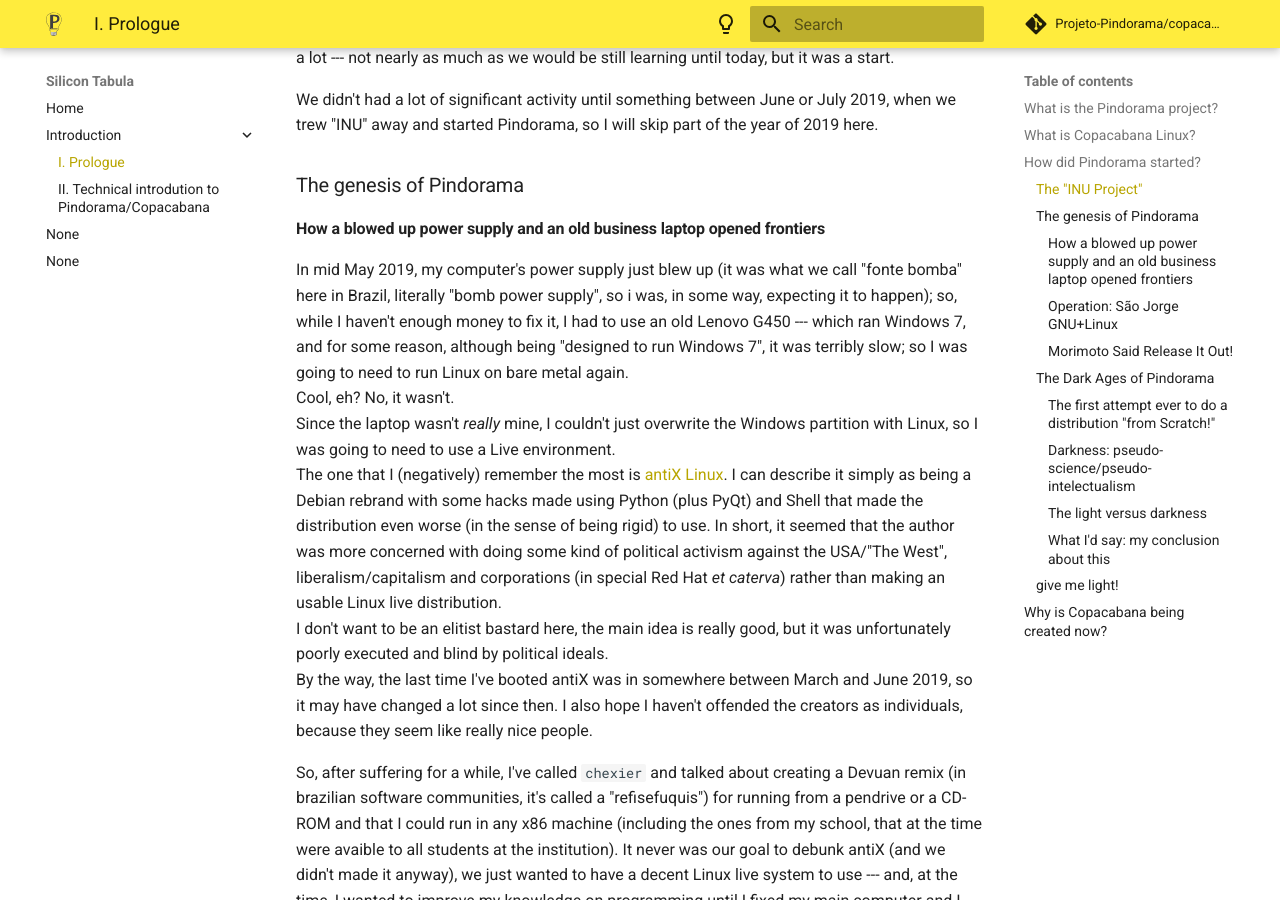
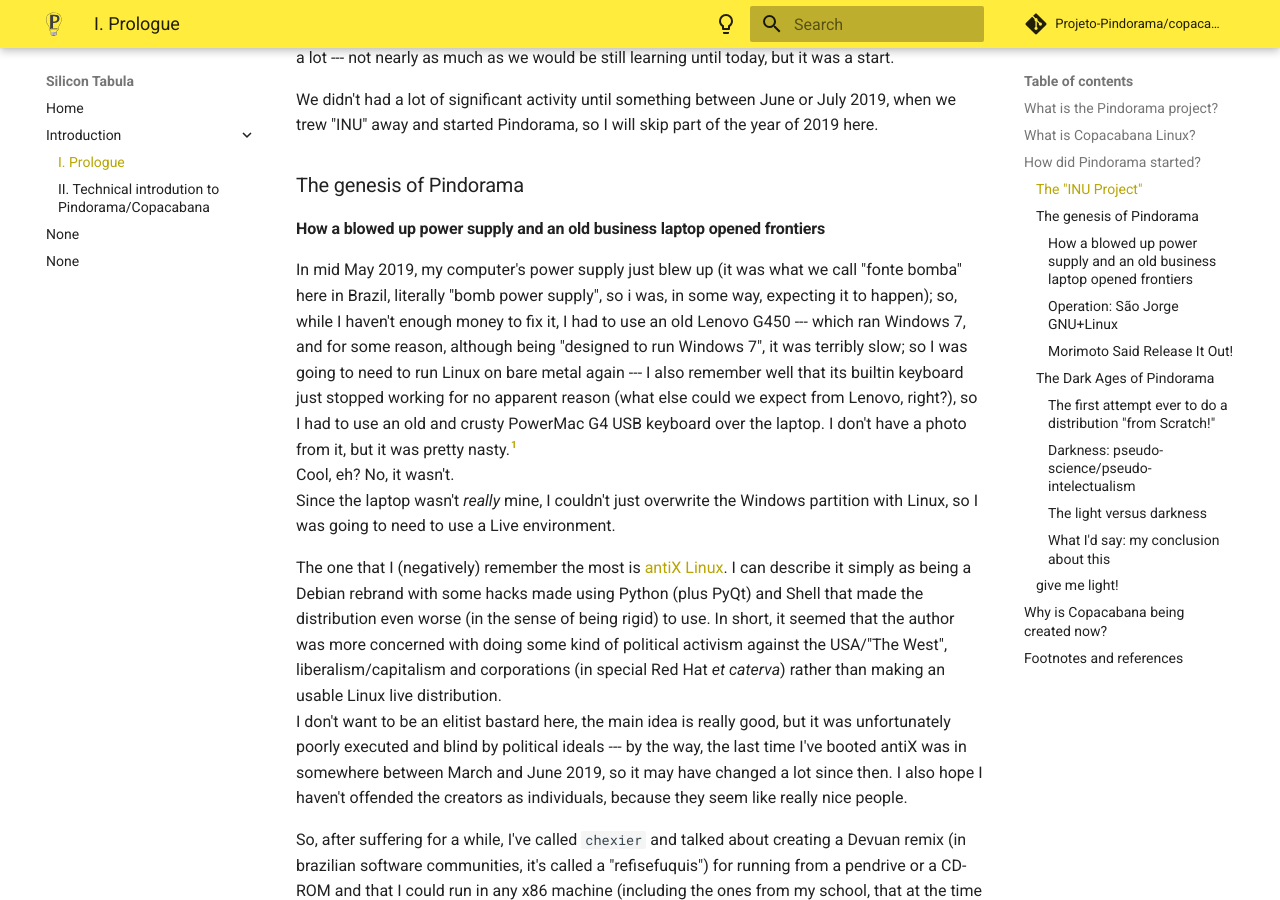
Before and after one commit to Projeto-Pindorama/copacabana, an MkDocs documentation site: the page built from docs/docs/intro/prologue.md, in a window 1280 px wide and 900 px high, scrolled down 823 px. Built offline with MkDocs 1.6.1 and Material for MkDocs 9.7.7, drawn with Linux system fonts in a browser that asks for light colours; comment, search, counter and statistics services are not loaded; some of the changed text lies outside the part shown.

Commit message:
docs.: More information about The Genesis of Pindorama

```diff
--- a/docs/docs/intro/prologue.md
+++ b/docs/docs/intro/prologue.md
@@ -36,10 +36,14 @@ In mid May 2019, my computer's power supply just blew up (it was what we call "f
 here in Brazil, literally "bomb power supply", so i was, in some way, expecting it to happen);
 so, while I haven't enough money to fix it, I had to use an old Lenovo G450 ---
 which ran Windows 7, and for some reason, although being "designed to run Windows
-7", it was terribly slow; so I was going to need to run Linux on bare metal again.
+7", it was terribly slow; so I was going to need to run Linux on bare metal again --- I also
+remember well that its builtin keyboard just stopped working for no apparent reason (what
+else could we expect from Lenovo, right?), so I had to use an old and crusty PowerMac G4 USB
+keyboard over the laptop. I don't have a photo from it, but it was pretty nasty.[^0]
 Cool, eh? No, it wasn't.
 Since the laptop wasn't *really* mine, I couldn't just overwrite
 the Windows partition with Linux, so I was going to need to use a Live environment.
+
 The one that I (negatively) remember the most is [antiX Linux](http://antixlinux.com/).
 I can describe it simply as being a Debian rebrand with some hacks made using
 Python (plus PyQt) and Shell that made the distribution even worse (in the sense of
@@ -48,10 +52,10 @@ In short, it seemed that the author was more concerned with doing some kind of
 political activism against the USA/"The West", liberalism/capitalism and corporations
 (in special Red Hat *et caterva*) rather than making an usable Linux live distribution.
 I don't want to be an elitist bastard here, the main idea is really good, but it was
-unfortunately poorly executed and blind by political ideals.
-By the way, the last time I've booted antiX was in somewhere between March and
-June 2019, so it may have changed a lot since then. I also hope I haven't offended the
-creators as individuals, because they seem like really nice people.
+unfortunately poorly executed and blind by political ideals --- by the way, the last
+time I've booted antiX was in somewhere between March and June 2019, so it may have
+changed a lot since then. I also hope I haven't offended the creators as individuals,
+because they seem like really nice people.
 
 So, after suffering for a while, I've called `chexier` and talked about creating a
 Devuan remix (in brazilian software communities, it's called a "refisefuquis") for
@@ -268,12 +272,13 @@ until you find the in fact real information; it's like half-truths.
 #### The light versus darkness
 In contrast to futile discussions fueled by cheap pseudo-intelectualism, I
 actually have seen people working so that the project won't be weakened, such as
-`tamboru` elaborating new artworks and even a new contributor, a cool m8 from
-São Paulo called Vitor Almeida (`vit0rr`), offering to help in the website ---
-by the way, the current website was entirely made by him, so if we don't look
-like stuck in 1999 anymore, all kudos goes to him --- so the only thing that
-I can't, under any circumstances, affirm is that the project "almost died
-because anyone was giving it attention".
+`tamboru` elaborating new artworks and even a new contributor, a cool m8 (and,
+honestly, one of the best web developers I've ever seen) from São Paulo called
+Vitor Almeida (`vit0rr`), offering to help in the website --- by the way, the
+current website was entirely made by him, so if we don't look like stuck in 1999
+anymore, all kudos goes to him --- so the only thing that I can't, under any
+circumstances, affirm is that the project "almost died because anyone was giving
+it attention".
 
 #### What I'd say: my conclusion about this
 As history is cyclical, my only fear is that we could fall into this
@@ -284,4 +289,12 @@ discussions are considered harmful.
 
 ### give me light!
 
+
+
 ## Why is Copacabana being created now?
+
+
+
+## Footnotes and references
+[^0]:
+	The lesson about this is that you shall never trust a laptop manufactured by a mainland-China based company, just boycott and buy from a decent company (Apple also doesn't count).
```
Also changed, not shown: other parts of docs/docs/intro/prologue.md (+5 -5 lines).
